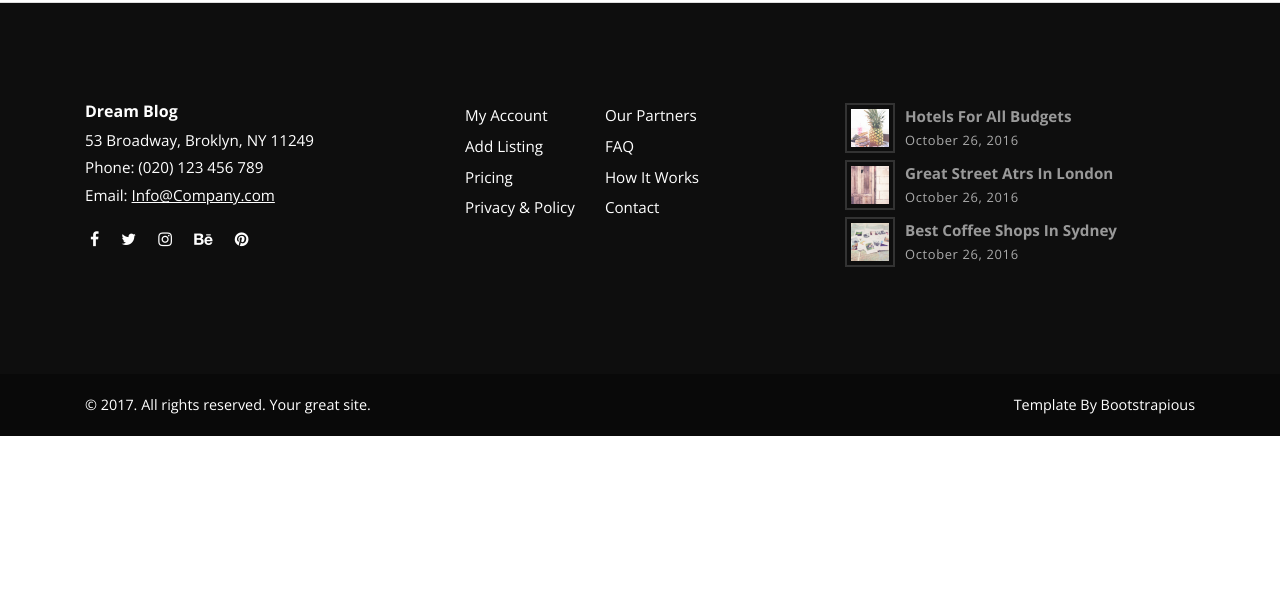
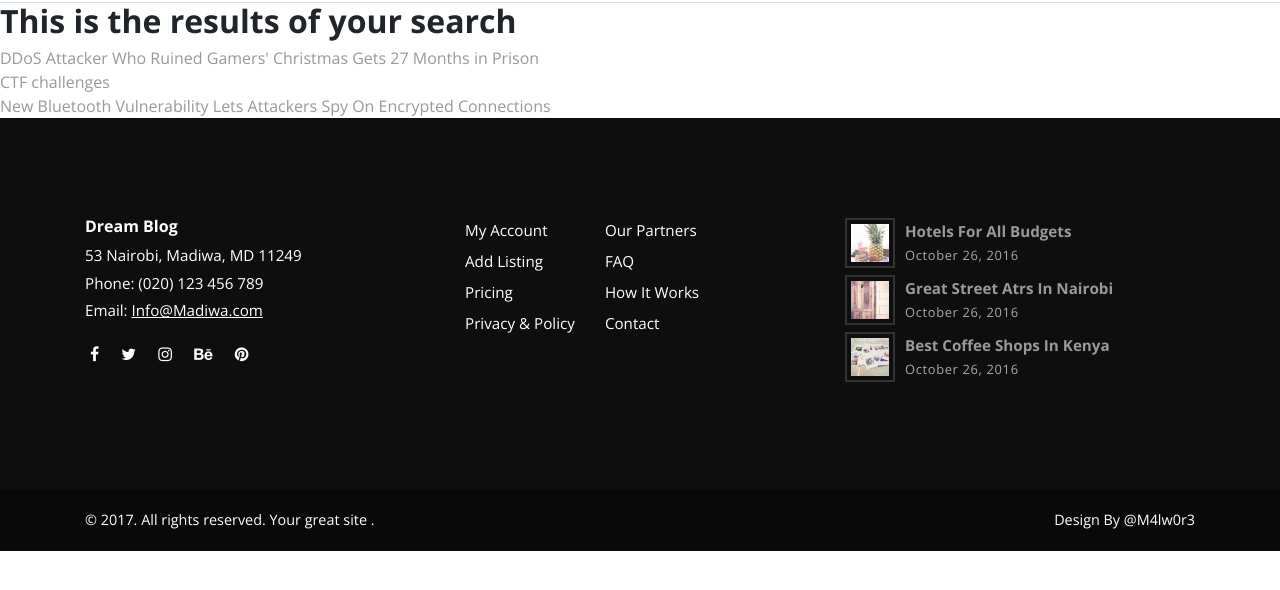
Before and after one commit to youngkhalid/distribution, a Django app: page /search/ in a window 1280 px wide. Shown: the part 78-668 px from the top of the page. Run offline with Django 3.2, Linux system fonts and the light colour scheme; data comes from the database, SQL or seed files in the repository; some libraries are stand-ins or nearby versions.

Commit message:
search view done

```diff
--- a/src/blog/urls.py
+++ b/src/blog/urls.py
@@ -13,7 +13,6 @@ urlpatterns = [
     path('search/', search, name='search'),
     path('post/<id>/', post, name='post_detail'),
 
-
 ]
 
 if settings.DEBUG:
--- a/src/posts/views.py
+++ b/src/posts/views.py
@@ -3,6 +3,7 @@ from django.core.paginator import Paginator, EmptyPage, PageNotAnInteger
 from .models import Post
 from marketing.models import Signup
 from django.db.models import Count, Q
+
 
 def search(request):
     queryset = Post.objects.all()
@@ -12,12 +13,10 @@ def search(request):
             Q(title__icontains=query) |
             Q(overview__icontains=query)
         ).distinct()
-
     context = {
-        'querysert': queryset
+        'queryset': queryset
     }
     return render(request, 'search_result.html', context)
-
 
 
 def get_category_count():
@@ -31,8 +30,7 @@ def index(request):
     if request.method == "POST":
         email = request.POST["email"]
         new_signup = Signup()
-        new_signup_email = email
-
+        new_signup.email = email
         new_signup.save()
 
     context = {
@@ -43,13 +41,11 @@ def index(request):
 
 def blog(request):
     category_count = get_category_count()
-    print(category_count)
     most_recent = Post.objects.order_by('-timestamp')[:3]
     post_list = Post.objects.all()
-    paginator = Paginator(post_list, 1)
+    paginator = Paginator(post_list, 4)
     page_request_var = 'page'
     page = request.GET.get(page_request_var)
-     # paginating the pages
     try:
         paginated_queryset = paginator.page(page)
     except PageNotAnInteger:
@@ -59,11 +55,13 @@ def blog(request):
 
     context = {
         'queryset': paginated_queryset,
+        'most_recent': most_recent,
         'page_request_var': page_request_var,
-        'most_recent': most_recent,
         'category_count': category_count
     }
     return render(request, 'blog.html', context)
 
+
+
 def post(request, id):
     return render(request, 'post.html', {})
--- a/src/templates/footer.html
+++ b/src/templates/footer.html
@@ -8,9 +8,9 @@
            <h6 class="text-white">Dream Blog</h6>
          </div>
          <div class="contact-details">
-           <p>53 Broadway, Broklyn, NY 11249</p>
+           <p>53 Nairobi, Madiwa, MD 11249</p>
            <p>Phone: (020) 123 456 789</p>
-           <p>Email: <a href="mailto:info@company.com">Info@Company.com</a></p>
+           <p>Email: <a href="mailto:info@company.com">Info@Madiwa.com</a></p>
            <ul class="social-menu">
              <li class="list-inline-item"><a href="#"><i class="fa fa-facebook"></i></a></li>
              <li class="list-inline-item"><a href="#"><i class="fa fa-twitter"></i></a></li>
@@ -46,13 +46,13 @@
            </a><a href="#">
              <div class="post d-flex align-items-center">
                <div class="image"><img src="{% static 'img/small-thumbnail-2.jpg' %}" alt="..." class="img-fluid"></div>
-               <div class="title"><strong>Great street atrs in London</strong><span class="date last-meta">October 26,
+               <div class="title"><strong>Great street atrs in Nairobi</strong><span class="date last-meta">October 26,
                    2016</span></div>
              </div>
            </a><a href="#">
              <div class="post d-flex align-items-center">
                <div class="image"><img src="{% static 'img/small-thumbnail-3.jpg' %}" alt="..." class="img-fluid"></div>
-               <div class="title"><strong>Best coffee shops in Sydney</strong><span class="date last-meta">October 26,
+               <div class="title"><strong>Best coffee shops in Kenya</strong><span class="date last-meta">October 26,
                    2016</span></div>
              </div>
            </a></div>
@@ -63,12 +63,10 @@
      <div class="container">
        <div class="row">
          <div class="col-md-6">
-           <p>&copy; 2017. All rights reserved. Your great site.</p>
+           <p>&copy; 2017. All rights reserved. Your great site .</p>
          </div>
          <div class="col-md-6 text-right">
-           <p>Template By <a href="https://bootstrapious.com/p/bootstrap-carousel" class="text-white">Bootstrapious</a>
-             <!-- Please do not remove the backlink to Bootstrap Temple unless you purchase an attribution-free license @ Bootstrap Temple or support us at http://bootstrapious.com/donate. It is part of the license conditions. Thanks for understanding :)                         -->
-           </p>
+           <p>Design By <a href="https://https://github.com/youngkhalid" class="text-white">@M4lw0r3</a><p>
          </div>
        </div>
      </div>
--- a/src/templates/head.html
+++ b/src/templates/head.html
@@ -2,7 +2,7 @@
   <head>
     <meta charset="utf-8">
     <meta http-equiv="X-UA-Compatible" content="IE=edge">
-    <title>Bootstrap Blog - B4 Template by Bootstrap Temple</title>
+    <title>Dream Blog</title>
     <meta name="description" content="">
     <meta name="viewport" content="width=device-width, initial-scale=1">
     <meta name="robots" content="all,follow">
--- a/src/templates/index.html
+++ b/src/templates/index.html
@@ -49,7 +49,7 @@
                     <h2 class="h4">{{ obj.title }}</h2>
                     </a>
                 </header>
-                <p>{{ obj.overview|linebreaks|truncatechars:200 }}</p>
+                <p>{{ obj.overview  }}</p>
                 <footer class="post-footer d-flex align-items-center"><a href="#" class="author d-flex align-items-center flex-wrap">
                     <div class="avatar"><img src="{{ obj.author.profile_picture.url }}" alt="..." class="img-fluid"></div>
                     <div class="title"><span>{{ obj.author }}</span></div></a>
--- a/src/templates/search_result.html
+++ b/src/templates/search_result.html
@@ -1,7 +1,12 @@
-{% extends "base.html" %}
+{% extends 'base.html' %}
 {% load static %}
-
 
 {% block content %}
 
-{% endblock content %}
+<h2>This is the results of your search</h2>
+{% for post in queryset %}
+    <a href="{{ post.get_absolute_url }}">{{ post.title }}</a>
+    <br />
+{% endfor %}
+
+{% endblock %}
```
